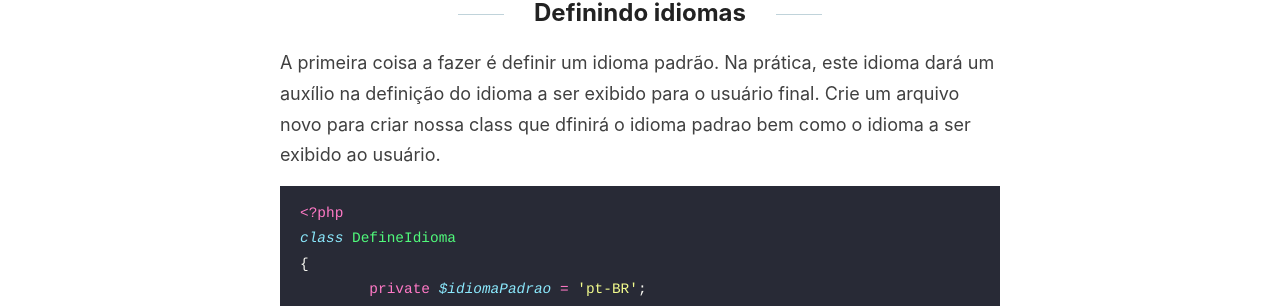
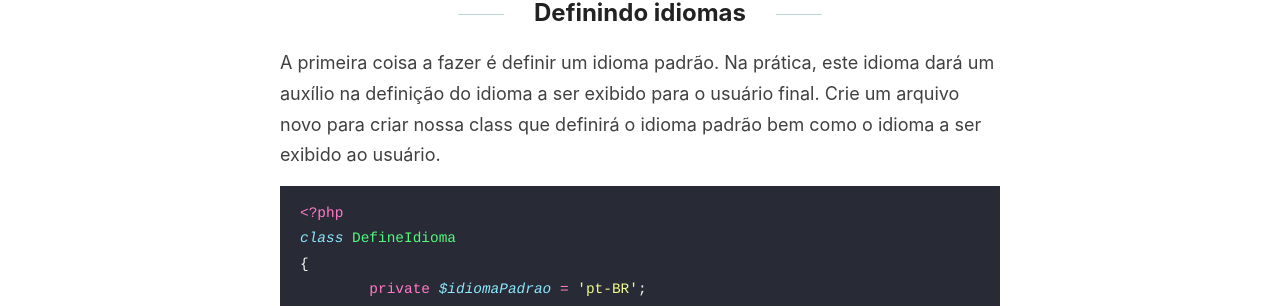
Before and after one commit to mrgenesis/mrgenesis, a Jekyll site: the page built from _posts/2020-04-17-WordPress-em-Vários-Idiomas.md.md, in a window 1280 px wide and 900 px high. Shown: the part 443-749 px from the top of the window. Built offline with Jekyll 4.4.1, drawn with Linux system fonts in a browser that asks for light colours; comment, search, counter and statistics services are not loaded.

Commit message:
_posts/2020-04-17-WordPress-em-Vários-Idiomas.md.md updated from https://stackedit.io/

````diff
--- a/_posts/2020-04-17-WordPress-em-Vários-Idiomas.md.md
+++ b/_posts/2020-04-17-WordPress-em-Vários-Idiomas.md.md
@@ -9,7 +9,7 @@ Se você pretender fazer um blog com mais de 3 idiomas, este post não servirá
 
 ## Definindo idiomas
 A primeira coisa a fazer é definir um idioma padrão. Na prática, este idioma dará um auxílio na definição do idioma a ser exibido para o usuário final.
-Crie um arquivo novo para criar nossa class que dfinirá o idioma padrao bem como o idioma a ser exibido ao usuário.
+Crie um arquivo novo para criar nossa class que definirá o idioma padrão bem como o idioma a ser exibido ao usuário.
 ```php
 <?php
 class DefineIdioma
````
Also changed, not shown: other parts of _posts/2020-04-17-WordPress-em-Vários-Idiomas.md.md (+1 -1 lines).
